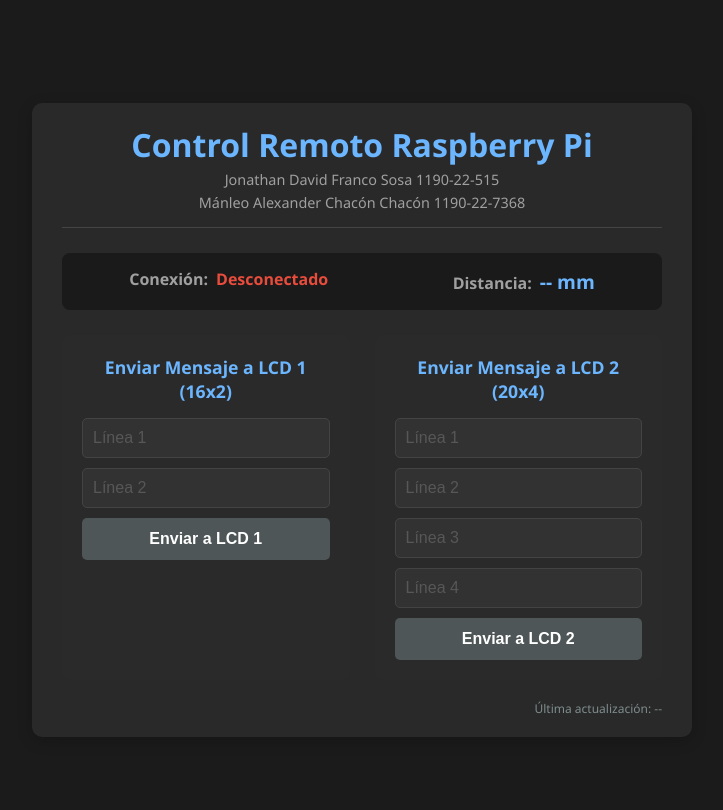
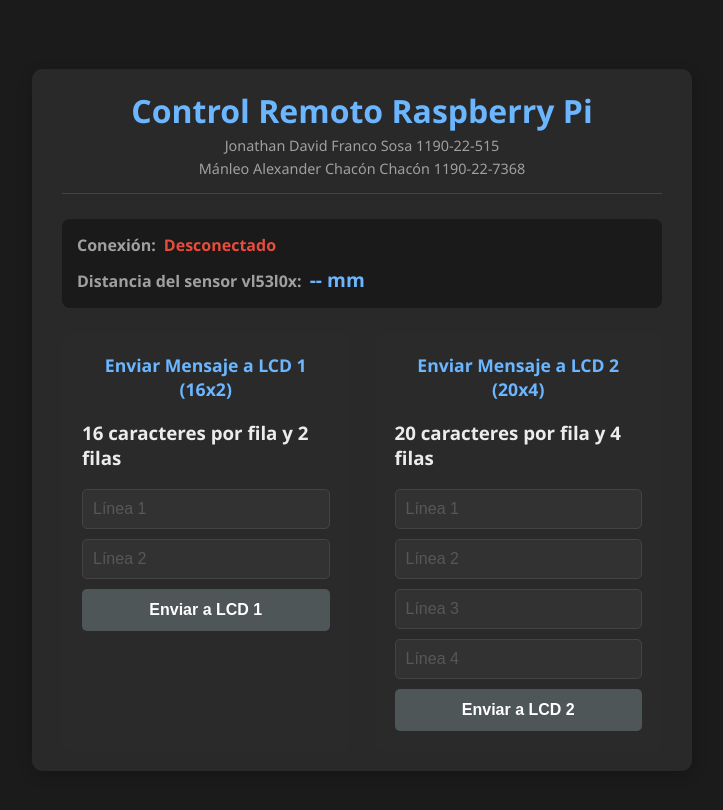
Before and after one commit to NahtanDevFS/web_rpi_i2c, a React (Vite) app: page / in a window 1280 px wide. Shown: the top 810 px of the page, without its empty margins (308-1031 px from the left). Built offline with nearby package versions, Linux system fonts and the light colour scheme; no server answers.

Commit message:
cambios menores

```diff
--- a/src/App.css
+++ b/src/App.css
@@ -40,10 +40,16 @@
   padding: 15px;
   border-radius: 8px;
   background-color: #1a1a1a;
+}
+
+.status-row {
   display: flex;
-  justify-content: space-around;
-  gap: 20px;
-  flex-wrap: wrap;
+  justify-content: left;
+  margin-bottom: 10px;
+}
+
+.status-row:last-child {
+  margin-bottom: 0;
 }
 
 .status-item {
@@ -148,7 +154,6 @@
   cursor: not-allowed;
 }
 
-/* --- Pie de Pagina --- */
 .last-updated {
   text-align: right;
   font-size: 12px;
--- a/src/App.jsx
+++ b/src/App.jsx
@@ -1,36 +1,32 @@
 import { useState, useEffect } from "react";
 import "./App.css";
 
-// --- Constantes y Configuracion ---
+//LLamada al servidor
 const API_BASE_URL = "https://topologic-quarrelingly-terri.ngrok-free.app";
 
-// --- Componente Principal de la Aplicacion ---
 function App() {
-  // --- Estados ---
+  //Estados
   const [sensorData, setSensorData] = useState({ distancia: "--" });
   const [isConnected, setIsConnected] = useState(false);
-  const [lastUpdated, setLastUpdated] = useState("--");
 
-  // Estados para las lineas de cada LCD
+  //Estados para las lineas de cada LCD
   const [linesLcd1, setLinesLcd1] = useState(["", ""]);
   const [linesLcd2, setLinesLcd2] = useState(["", "", "", ""]);
 
-  // --- Efecto para obtener datos del sensor ---
+  //Efecto para obtener datos del sensor
   useEffect(() => {
     const fetchData = async () => {
       try {
-        // CORRECCION: Se ajusto el nombre de la variable de la URL base
         const response = await fetch(`${API_BASE_URL}/api/data`, {
           method: "GET",
           headers: { "ngrok-skip-browser-warning": "true" },
-          signal: AbortSignal.timeout(5000), // Evita que se quede esperando indefinidamente
+          signal: AbortSignal.timeout(5000), //Evita que se quede esperando indefinidamente
         });
 
         if (!response.ok) throw new Error("Respuesta de red no fue OK");
 
         const data = await response.json();
         setSensorData(data);
-        setLastUpdated(new Date().toLocaleTimeString());
         if (!isConnected) setIsConnected(true);
       } catch (error) {
         console.error("Error de conexion:", error);
@@ -40,13 +36,24 @@
     };
 
     fetchData(); // Llamada inicial
-    const intervalId = setInterval(fetchData, 2000); // Refresca cada 2 segundos
+    const intervalId = setInterval(fetchData, 1500); //Refresca cada 1.5 segundos
 
-    return () => clearInterval(intervalId); // Limpieza al desmontar
+    return () => clearInterval(intervalId); //Limpieza al desmontar
   }, [isConnected]);
 
-  // --- Manejador de envio de formularios para las LCD ---
+  //Manejador de envio de formularios para las LCD
   const handleLcdSubmit = async (endpoint, lines, setLinesCallback) => {
+    //Expresión regular para evitar caracteres especiales
+    const specialCharRegex = /[^a-zA-Z0-9\s.,:;'"!?@#$%^&*()_+\-=[\]{}]/g;
+    for (const line of lines) {
+      if (specialCharRegex.test(line)) {
+        alert(
+          "El texto contiene caracteres no permitidos, por favor, use solo letras, números y símbolos comunes"
+        );
+        return; //Detiene el envio si encuentra caracteres invalidos
+      }
+    }
+
     const body = lines.reduce((obj, line, i) => {
       obj[`line${i + 1}`] = line;
       return obj;
@@ -64,14 +71,14 @@
 
       if (!response.ok) throw new Error("Fallo al enviar el mensaje");
 
-      setLinesCallback(Array(lines.length).fill("")); // Limpia los inputs
+      setLinesCallback(Array(lines.length).fill("")); //Limpia los inputs
     } catch (error) {
       console.error(`Error al enviar mensaje a ${endpoint}:`, error);
       alert(`No se pudo enviar el mensaje a la pantalla.`);
     }
   };
 
-  // --- Funciones de evento para los formularios ---
+  //Funciones de evento para los formularios
   const handleLcd1Submit = (e) => {
     e.preventDefault();
     handleLcdSubmit("/api/message_lcd1", linesLcd1, setLinesLcd1);
@@ -82,7 +89,6 @@
     handleLcdSubmit("/api/message_lcd2", linesLcd2, setLinesLcd2);
   };
 
-  // --- Renderizado del componente ---
   return (
     <div className="app-container">
       <header>
@@ -92,25 +98,29 @@
       </header>
 
       <section className="status-panel">
+        <div className="status-row">
           <div className="status-item">
             <span className="status-label">Conexión:</span>
             <span
               id="connection-status"
               className={isConnected ? "connected" : "disconnected"}
             >
-            {isConnected ? "Estable" : "Desconectado"}
+              {isConnected ? "Conectado" : "Desconectado"}
             </span>
           </div>
+        </div>
+        <div className="status-row">
           <div className="status-item">
-          <span className="status-label">Distancia:</span>
+            <span className="status-label">Distancia del sensor vl53l0x:</span>
             <span className="distance-value">{sensorData.distancia} mm</span>
+          </div>
         </div>
       </section>
 
       <main className="lcd-controls">
-        {/* Formulario para LCD 1 */}
         <div className="lcd-form-container">
           <h2>Enviar Mensaje a LCD 1 (16x2)</h2>
+          <h3>16 caracteres por fila y 2 filas</h3>
           <form onSubmit={handleLcd1Submit} className="lcd-form">
             {linesLcd1.map((line, index) => (
               <input
@@ -136,6 +146,7 @@
         {/* Formulario para LCD 2 */}
         <div className="lcd-form-container">
           <h2>Enviar Mensaje a LCD 2 (20x4)</h2>
+          <h3>20 caracteres por fila y 4 filas</h3>
           <form onSubmit={handleLcd2Submit} className="lcd-form">
             {linesLcd2.map((line, index) => (
               <input
@@ -158,10 +169,6 @@
           </form>
         </div>
       </main>
-
-      <footer className="last-updated">
-        Última actualización: <span id="last-updated">{lastUpdated}</span>
-      </footer>
     </div>
   );
 }
```
Lines whose indentation alone changed are shown as unchanged.
